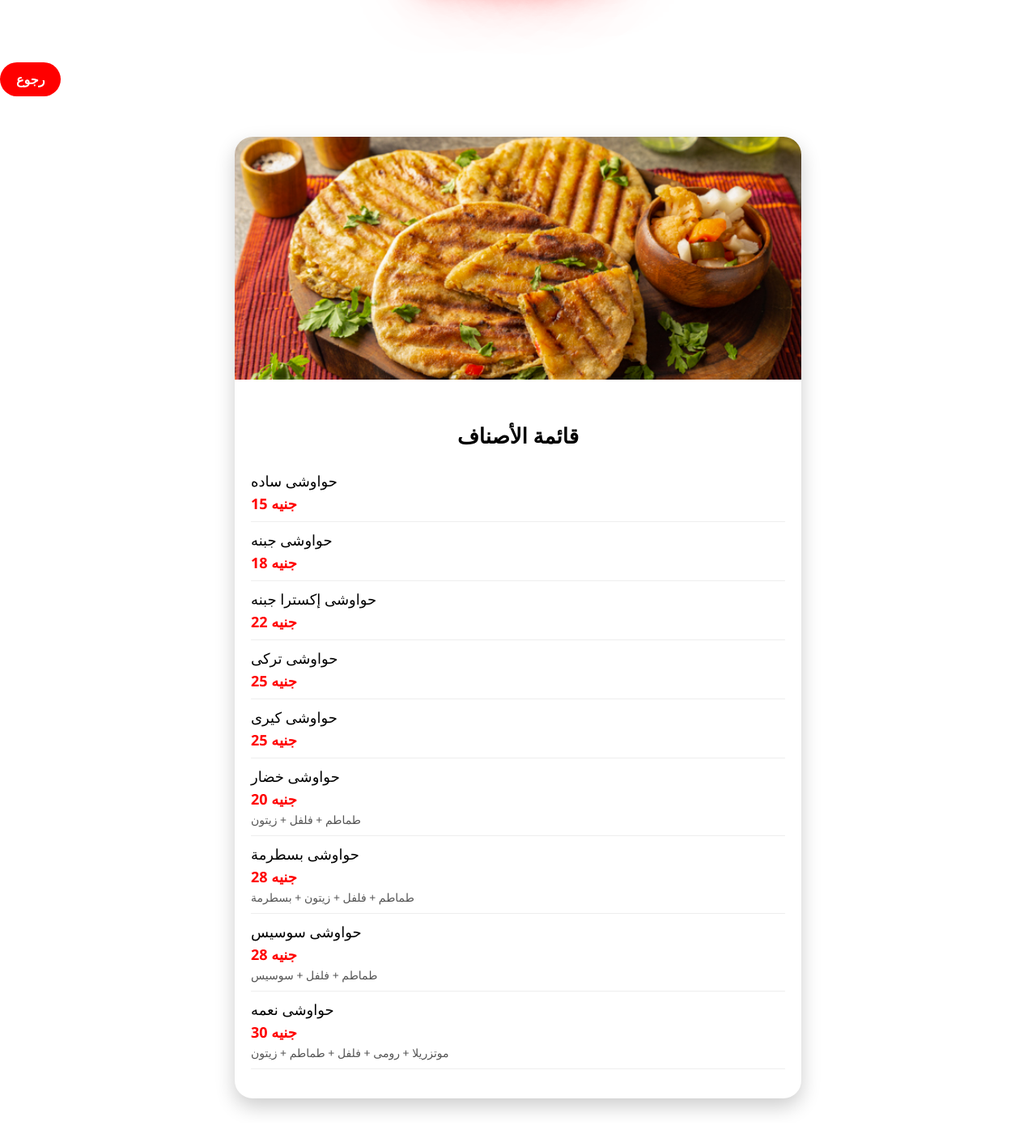
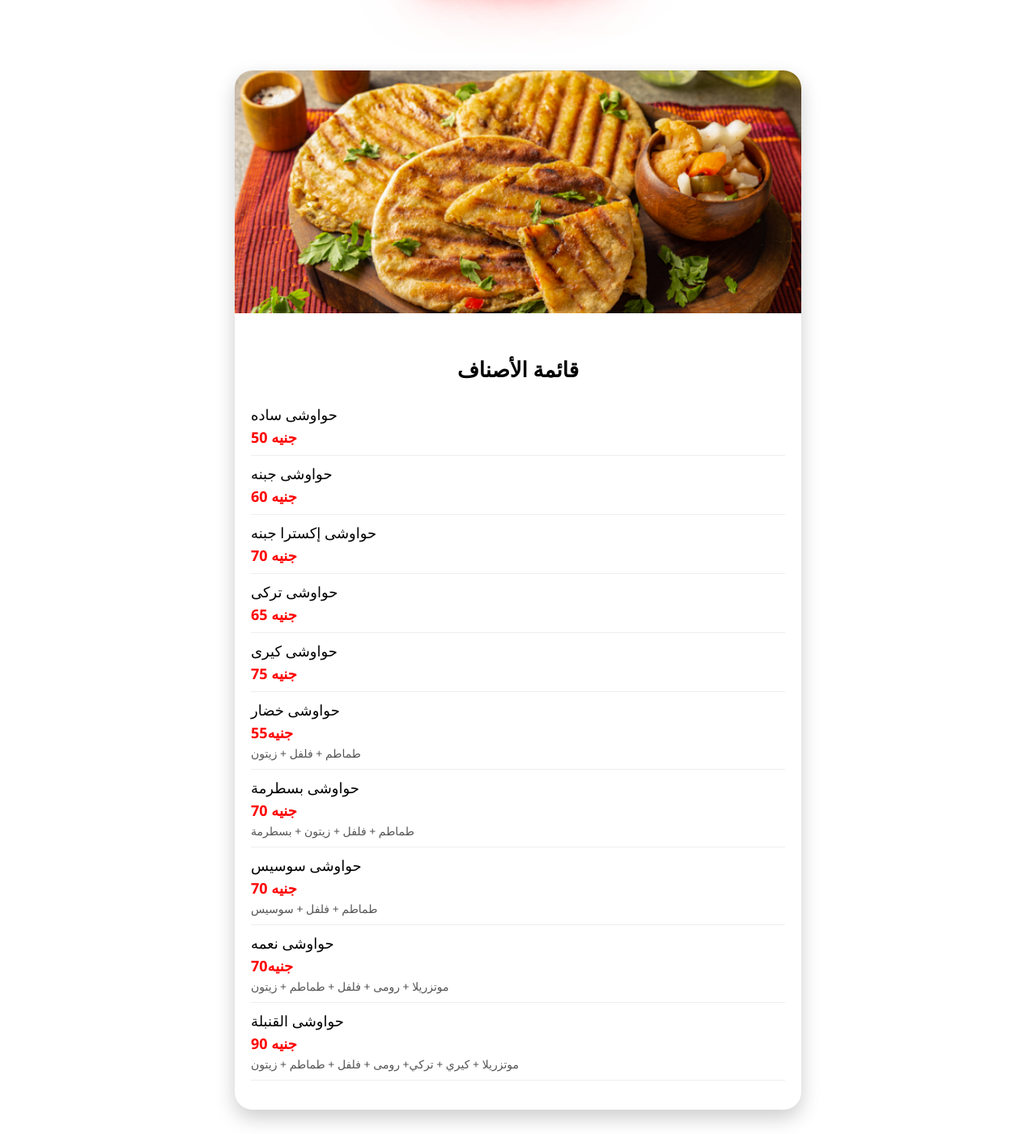
Before and after one commit to hamedragab267-boop/Neamha-, a plain HTML site: page hwawshi.html in a window 1280 px wide. Shown: the part 158-1559 px from the top of the page at 81% size. Drawn offline with Linux system fonts and the light colour scheme.

Commit message:
Add files via upload

```diff
--- a/hwawshi.html
+++ b/hwawshi.html
@@ -80,7 +80,9 @@ header h1{
 }
 .back-button{
   display:inline-block;
-  margin:20px auto;
+  position:absolute;
+  top:20px;
+  right:20px;
   padding:10px 20px;
   background:#ff0000;
   color:#fff;
@@ -88,6 +90,7 @@ header h1{
   text-decoration:none;
   font-weight:bold;
 }
+
 </style>
 </head>
 <body>
@@ -105,43 +108,48 @@ header h1{
     <ul class="product-list">
       <li>
         حواوشى ساده
-        <span>15 جنيه</span>
+        <span>50 جنيه</span>
       </li>
       <li>
         حواوشى جبنه
-        <span>18 جنيه</span>
+        <span>60 جنيه</span>
       </li>
       <li>
         حواوشى إكسترا جبنه
-        <span>22 جنيه</span>
+        <span>70 جنيه</span>
       </li>
       <li>
         حواوشى تركى
-        <span>25 جنيه</span>
+        <span>65 جنيه</span>
       </li>
       <li>
         حواوشى كيرى
-        <span>25 جنيه</span>
+        <span>75 جنيه</span>
       </li>
       <li>
         حواوشى خضار
-        <span>20 جنيه</span>
+        <span>55جنيه</span>
         <div class="details">طماطم + فلفل + زيتون</div>
       </li>
       <li>
         حواوشى بسطرمة
-        <span>28 جنيه</span>
+        <span>70 جنيه</span>
         <div class="details">طماطم + فلفل + زيتون + بسطرمة</div>
       </li>
       <li>
         حواوشى سوسيس
-        <span>28 جنيه</span>
+        <span>70 جنيه</span>
         <div class="details">طماطم + فلفل + سوسيس</div>
       </li>
       <li>
         حواوشى نعمه
-        <span>30 جنيه</span>
+        <span>70جنيه</span>
         <div class="details">موتزريلا + رومى + فلفل + طماطم + زيتون</div>
+      </li>
+       <li>
+        حواوشى القنبلة
+        <span>90 جنيه</span>
+        <div class="details">موتزريلا + كيري + تركي+ رومى + فلفل + طماطم + زيتون</div>
       </li>
     </ul>
   </div>
```
Also changed, not shown: extra.html (+18 -10 lines), sori.html (+4 -3 lines).
